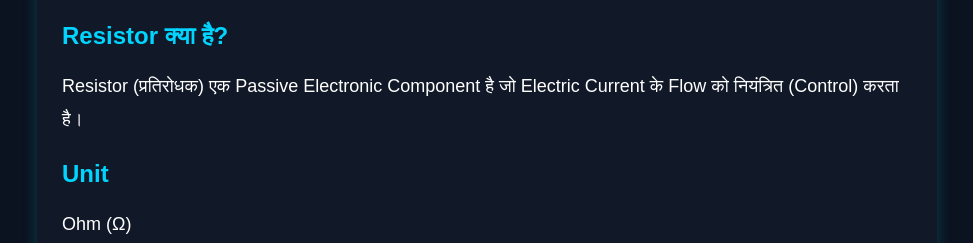
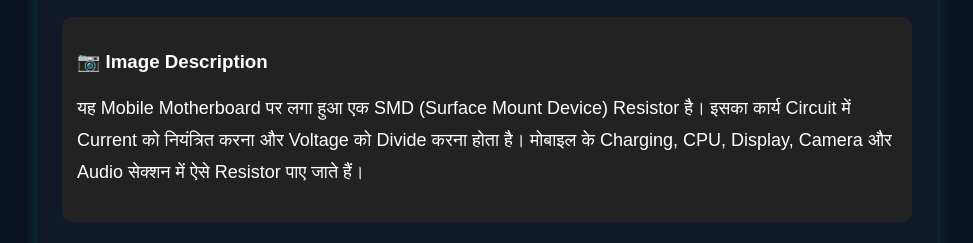
Before and after one commit to kalamhussain0305/kalamhussain.gihub.io, a plain HTML site: page resistor.html in a window 1280 px wide. Shown: the part 578-821 px from the top of the page, without its empty margins (153-1126 px from the left). Drawn offline with Linux system fonts and the light colour scheme.

Commit message:
Update resistor.html

```diff
--- a/resistor.html
+++ b/resistor.html
@@ -74,6 +74,16 @@ background:#00a844;
     <img src="resistorjpg.png" alt="SMD Resistor"
          style="width:100%; max-width:500px; border-radius:10px;">
     <p><b>Figure 1:</b> SMD Resistor on Mobile Motherboard</p>
+</div>
+<div style="background:#222; color:white; padding:15px; border-radius:10px; margin-top:10px;">
+<h3>📷 Image Description</h3>
+
+<p>
+यह Mobile Motherboard पर लगा हुआ एक SMD (Surface Mount Device) Resistor है।
+इसका कार्य Circuit में Current को नियंत्रित करना और Voltage को Divide करना होता है।
+मोबाइल के Charging, CPU, Display, Camera और Audio सेक्शन में ऐसे Resistor पाए जाते हैं।
+</p>
+
 </div>
 
 <h2>Resistor क्या है?</h2>
```
